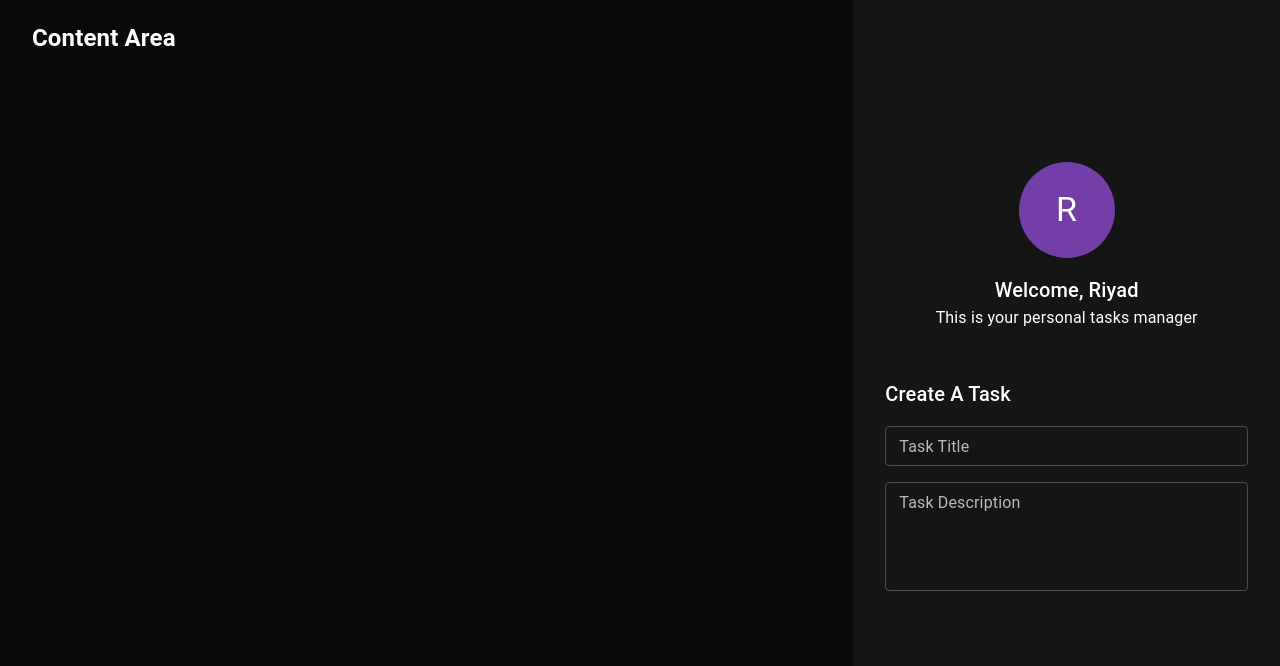
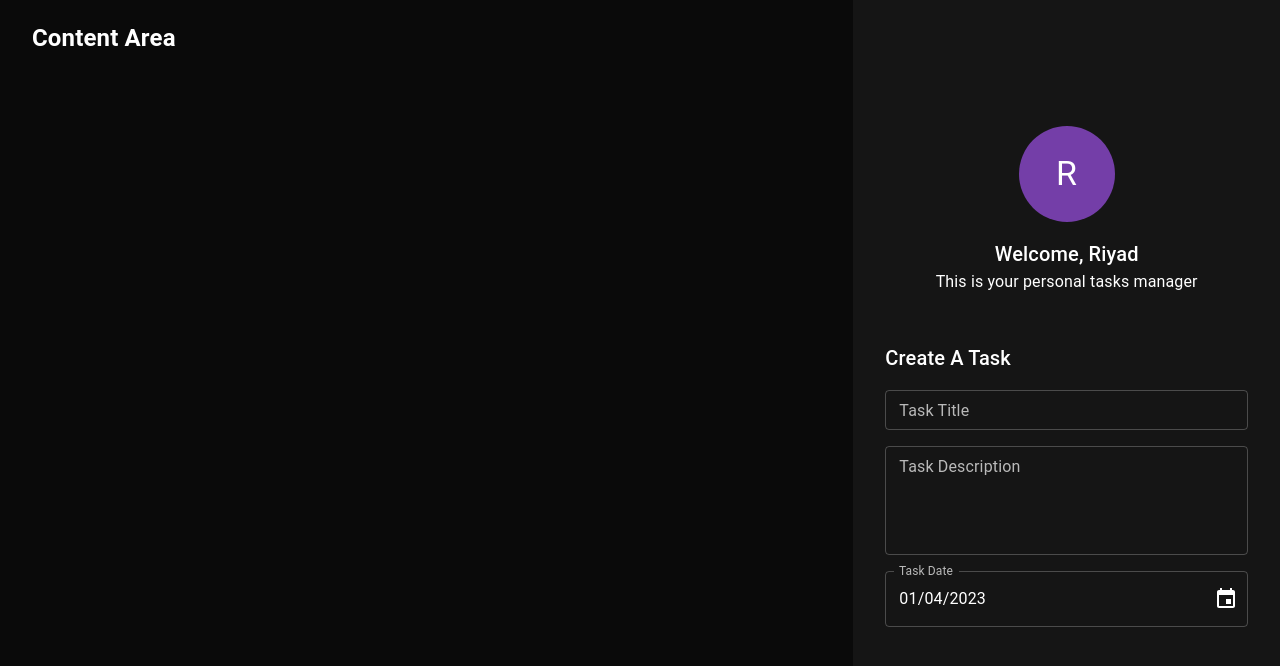
Before and after one commit to riyadsalem/Personal-Tasks-Manager, a React (Create React App) app: page / in a window 1280 px wide. Shown: the top 666 px of the page. Built offline with nearby package versions, Linux system fonts and the light colour scheme.

Commit message:
Creating DateField Component Release #1

```diff
--- /dev/null
+++ b/src/components/sidebar/createTaskForm/_taskDateField.tsx
@@ -0,0 +1,41 @@
+import React, { FC, ReactElement } from 'react';
+
+import { AdapterDateFns } from '@mui/x-date-pickers/AdapterDateFns';
+import { DesktopDatePicker } from '@mui/x-date-pickers/DesktopDatePicker';
+import IDateField from './interfaces/IDateField';
+import { LocalizationProvider } from '@mui/x-date-pickers/LocalizationProvider';
+import PropTypes from 'prop-types';
+import { TextField } from '@mui/material';
+
+export const TaskDateField: FC<IDateField> = (
+  props,
+): ReactElement => {
+  const {
+    value = new Date(),
+    disabled = false,
+    onChange = (date) => console.log(date),
+  } = props;
+
+  return (
+    <>
+      <LocalizationProvider dateAdapter={AdapterDateFns}>
+        <DesktopDatePicker
+          label="Task Date"
+          inputFormat="dd/MM/yyyy"
+          value={value}
+          onChange={onChange}
+          disabled={disabled}
+          renderInput={(params) => (
+            <TextField {...params} />
+          )}
+        />
+      </LocalizationProvider>
+    </>
+  );
+};
+
+TaskDateField.propTypes = {
+  disabled: PropTypes.bool,
+  onChange: PropTypes.func,
+  value: PropTypes.instanceOf(Date),
+};
--- a/src/components/sidebar/createTaskForm/index.tsx
+++ b/src/components/sidebar/createTaskForm/index.tsx
@@ -2,6 +2,7 @@ import React, { FC, ReactElement } from 'react';
 import { Box, Typography, Stack } from '@mui/material';
 import { TaskTitleField } from './_taskTitleField';
 import { TaskDescriptionField } from './_taskDescriptionField';
+import { TaskDateField } from './_taskDateField';
 
 export const CreateTaskForm: FC = (): ReactElement => {
   return (
@@ -19,7 +20,7 @@ export const CreateTaskForm: FC = (): ReactElement => {
       <Stack spacing={2} sx={{ width: '100%' }}>
         <TaskTitleField />
         <TaskDescriptionField />
-        {/* Task Date */}
+        <TaskDateField />
         {/* Task Status */}
         {/* Task Priority */}
       </Stack>
--- /dev/null
+++ b/src/components/sidebar/createTaskForm/interfaces/IDateField.ts
@@ -0,0 +1,6 @@
+import { IDisabled } from './IDisabled';
+
+export default interface IDateField extends IDisabled {
+  value?: Date | null;
+  onChange?: (date: Date | null) => void;
+}
```
Also changed, not shown: package.json (+22 -18 lines), 1 other file (tests, documents, lock files or other folders).
